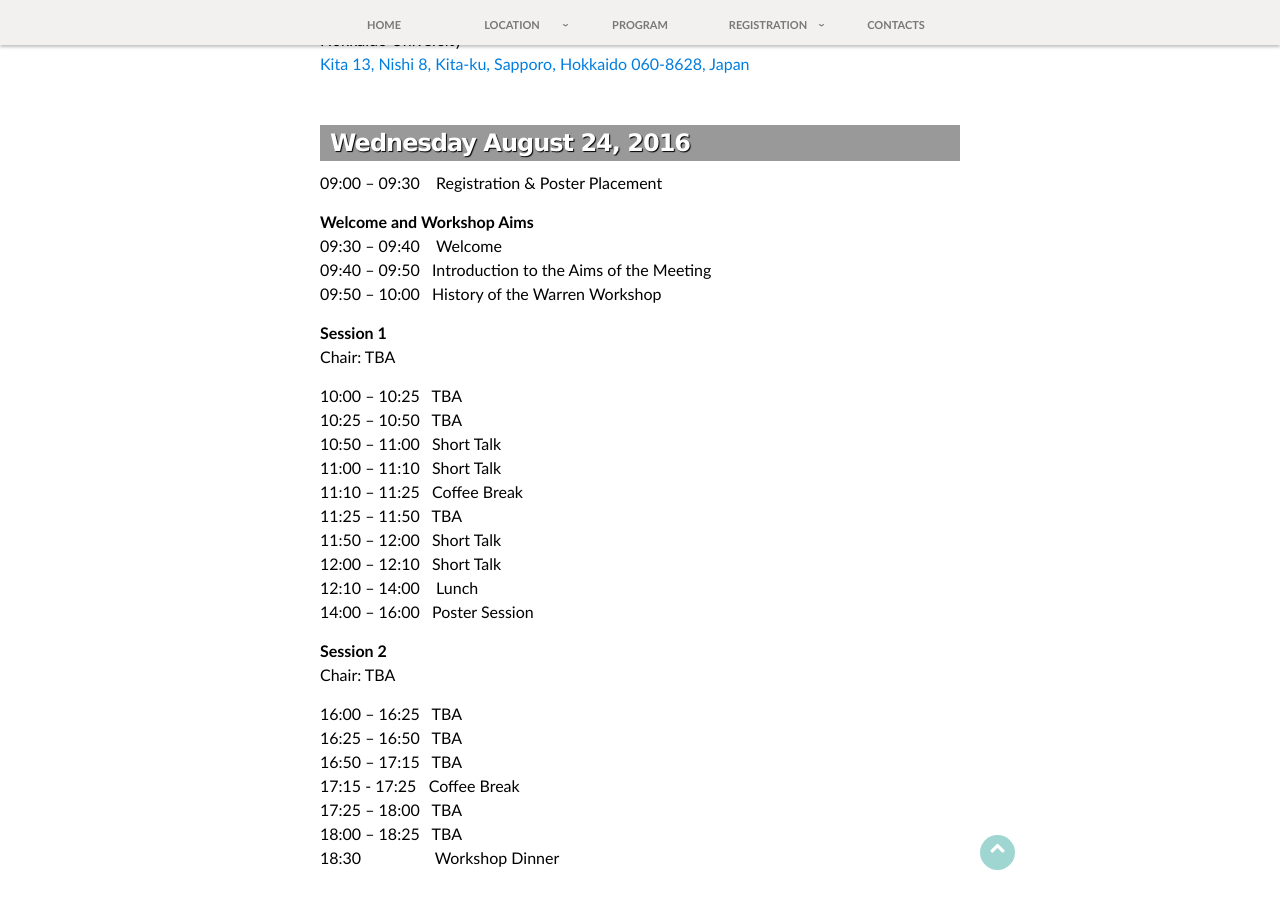
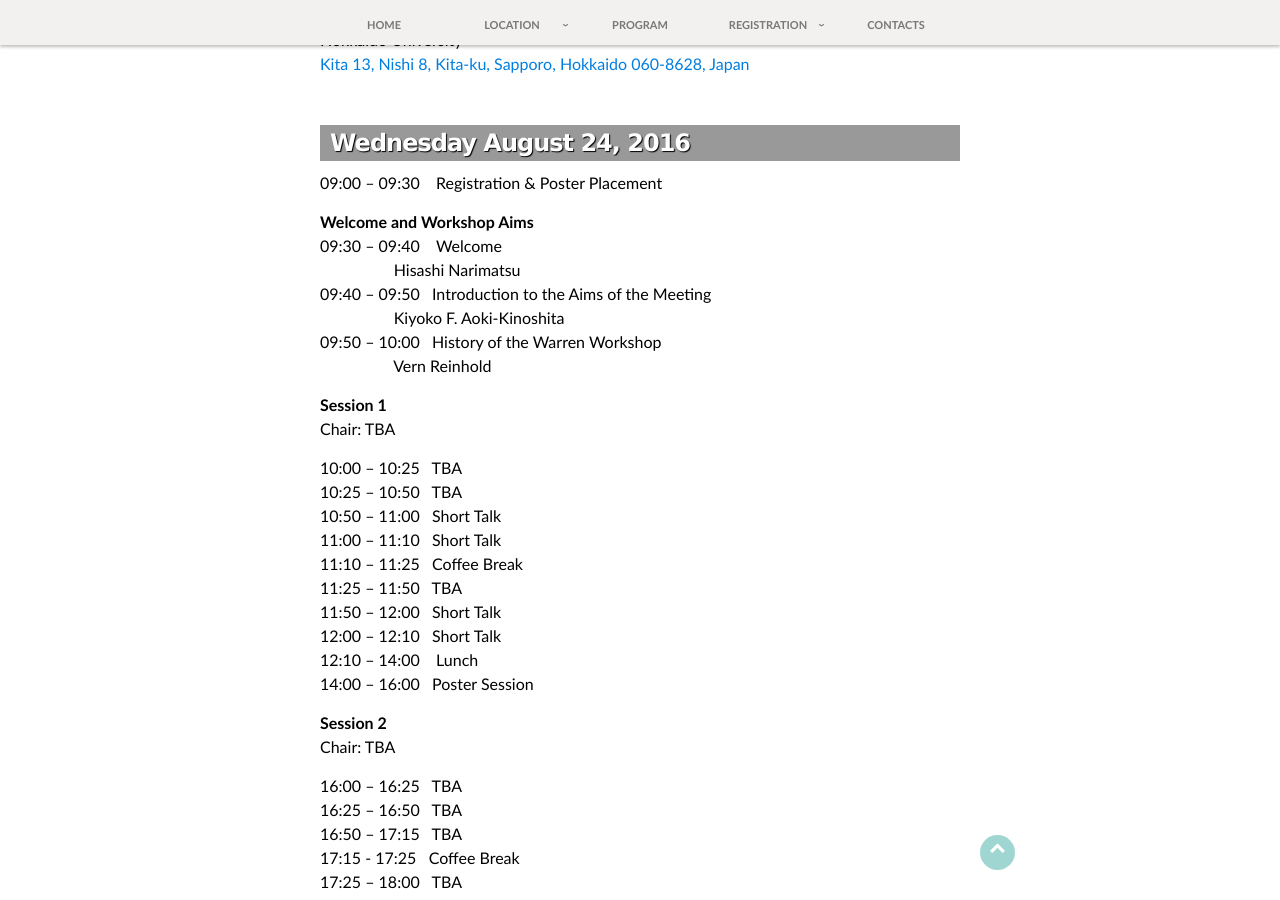
Before and after one commit to yamazakiM/test_warren2016, a Jekyll site: the page built from program/index.md, in a window 1280 px wide and 900 px high, scrolled down 430 px. Built offline with Jekyll 4.4.1, drawn with Linux system fonts in a browser that asks for light colours; nearby versions of some CDN libraries; library files that are not in the unit come from our copies.

Commit message:
Update index.md

```diff
--- a/program/index.md
+++ b/program/index.md
@@ -23,8 +23,13 @@ Hokkaido University<br>
 <p>09:00 – 09:30&nbsp;&nbsp;&nbsp; Registration &amp; Poster Placement<br>
 <p><strong>Welcome and Workshop Aims</strong><br>
 09:30 – 09:40&nbsp;&nbsp;&nbsp; Welcome<br>
+&nbsp;&nbsp;&nbsp;&nbsp;&nbsp;&nbsp;&nbsp;&nbsp;&nbsp;&nbsp;&nbsp;&nbsp;&nbsp;&nbsp;&nbsp;&nbsp;&nbsp;&nbsp;Hisashi Narimatsu<br>
 09:40 – 09:50&nbsp;&nbsp;&nbsp;Introduction to the Aims of the Meeting<br>
-09:50 – 10:00&nbsp;&nbsp;&nbsp;History of the Warren Workshop</p>
+&nbsp;&nbsp;&nbsp;&nbsp;&nbsp;&nbsp;&nbsp;&nbsp;&nbsp;&nbsp;&nbsp;&nbsp;&nbsp;&nbsp;&nbsp;&nbsp;&nbsp;&nbsp;Kiyoko F. Aoki-Kinoshita<br>
+09:50 – 10:00&nbsp;&nbsp;&nbsp;History of the Warren Workshop<br>
+&nbsp;&nbsp;&nbsp;&nbsp;&nbsp;&nbsp;&nbsp;&nbsp;&nbsp;&nbsp;&nbsp;&nbsp;&nbsp;&nbsp;&nbsp;&nbsp;&nbsp;&nbsp;Vern Reinhold
+</p>
+
 <p><strong>Session 1</strong><br>
 Chair: TBA</p>
 <p>10:00 – 10:25&nbsp;&nbsp;&nbsp;TBA<br>
```
